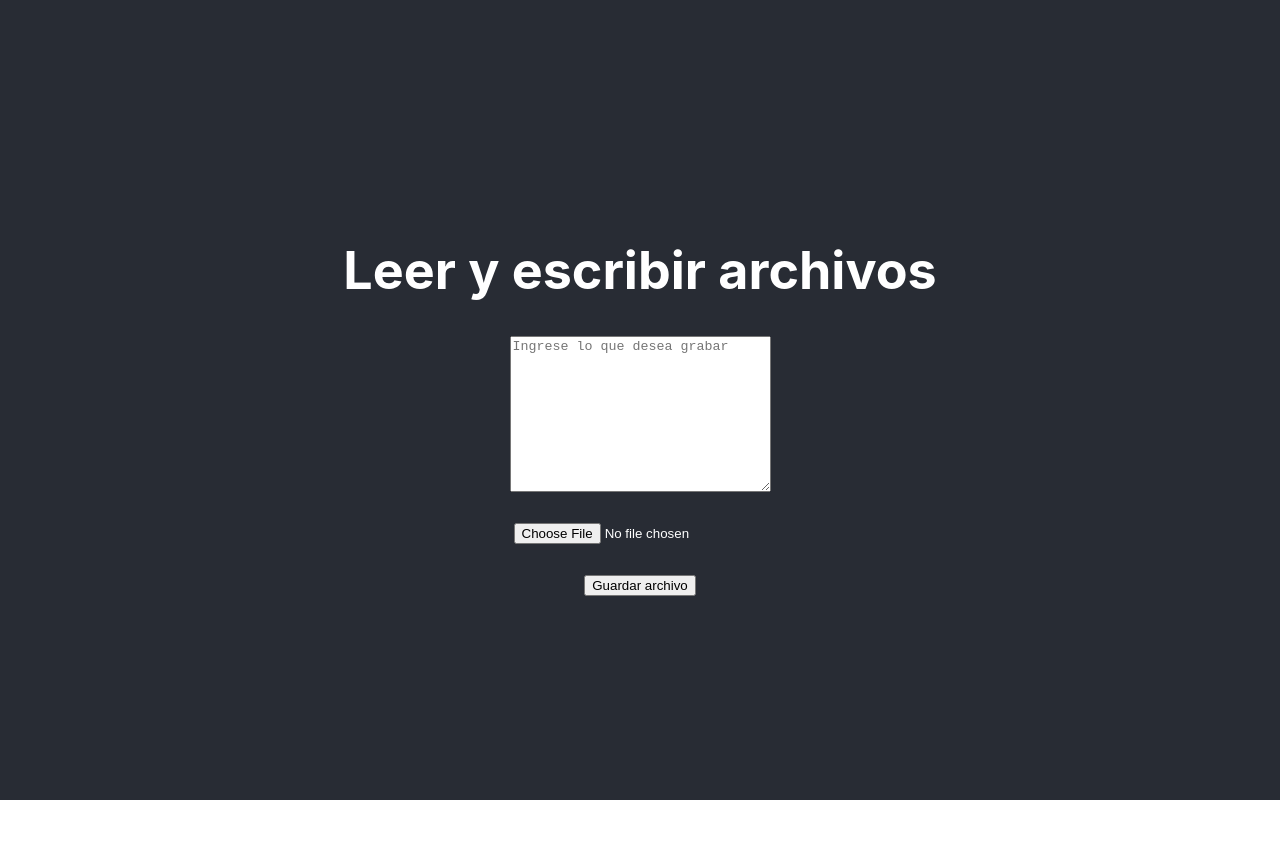
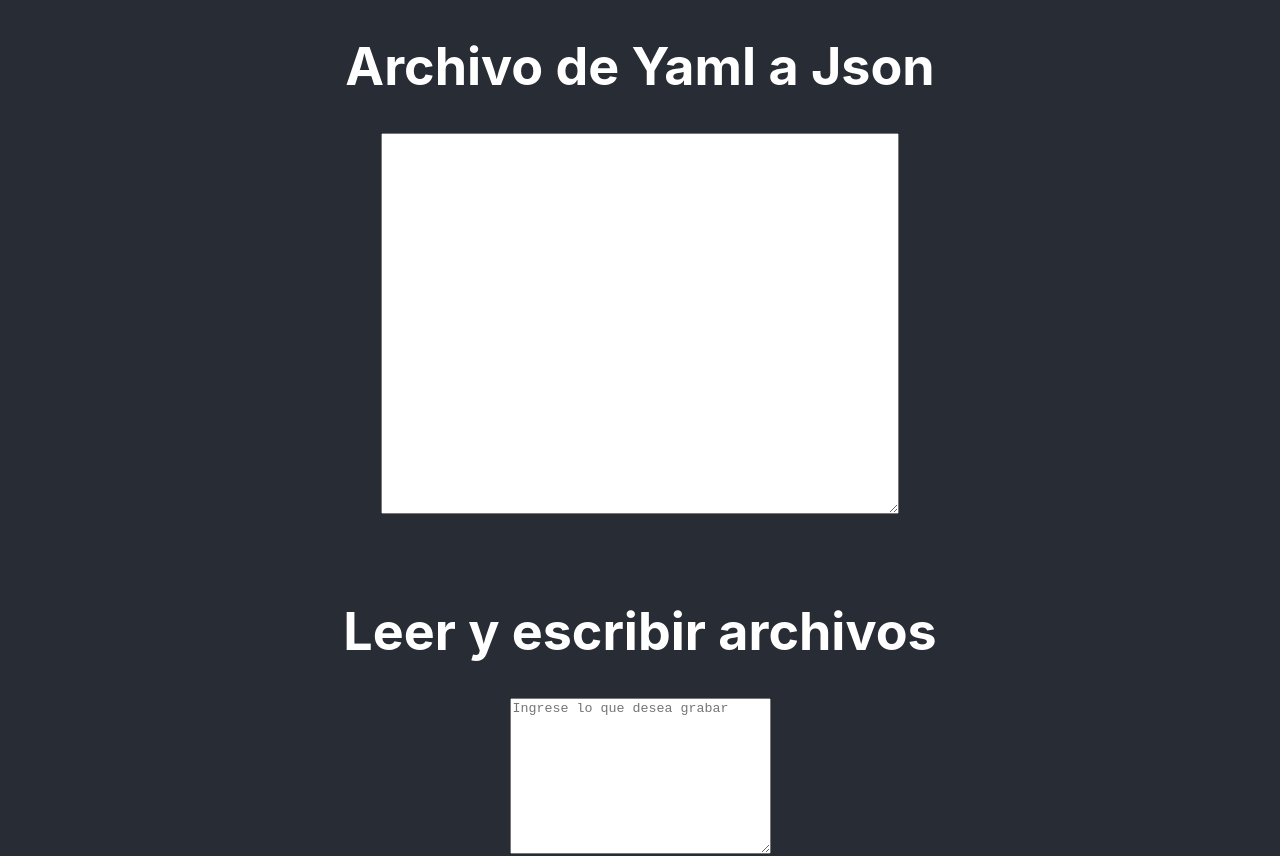
Before and after one commit to topitosnook/desafio-interfaz-equifax, a React (Create React App) app: page / in a window 1280 px wide. Shown: the top 856 px of the page. Before the commit the page ends 800 px from the top, so only its background shows below. Built offline with nearby package versions, Linux system fonts and the light colour scheme.

Commit message:
pruebas para leer y guardar archivos, para el squad

```diff
--- a/package.json
+++ b/package.json
@@ -7,6 +7,7 @@
     "@testing-library/react": "^11.2.7",
     "@testing-library/user-event": "^12.8.3",
     "file-saver": "^2.0.5",
+    "js-yaml": "^4.1.0",
     "react": "^17.0.2",
     "react-dom": "^17.0.2",
     "react-scripts": "4.0.3",
--- a/src/App.js
+++ b/src/App.js
@@ -1,13 +1,25 @@
 import { useState } from 'react';
 import { saveAs } from 'file-saver';
 import './App.css';
+import { load } from 'js-yaml'
+import { render } from 'react-dom'
+import React from 'react'
 
 function App() {
-
+//https://stackblitz.com/edit/react-yaml
   const [myValue, setMyValue] = useState('')
 
+  const [text, setText] = React.useState('')
+  const [output, setOutput] = React.useState('')
+
+
+  const log = ({target: {value: text}})  => Promise.resolve(text)
+    .then(load)
+    .then(t => JSON.stringify(t, null, 2))
+    .then(setOutput)
+    .then(() => localStorage.setItem('text', text))
+
   const createFile = () => {
-
     const blob = new Blob([myValue], { type: 'text/plain;charset=utf-8' }) // dar formato yaml
     saveAs(blob, 'mi-archivo.txt');
   }
@@ -24,6 +36,7 @@ function App() {
     fileReader.onload = () => {
       console.log(fileReader.result);
       setMyValue(fileReader.result);
+      setText(fileReader.result)
     }
 
     fileReader.onerror = () => {
@@ -36,6 +49,22 @@ function App() {
   return (
     <div className="App">
       <header className="App-header">
+
+
+    <h1>Archivo de Yaml a Json</h1>
+      <textarea
+        cols="30"
+        rows="25"
+        onChange={log}
+        defaultValue={text}
+        style={{width: '40%'}}>
+      </textarea>
+      <pre>
+        <code>
+          {output}
+        </code>
+      </pre>
+
         <h1>Leer y escribir archivos</h1>
         <textarea
           cols="30"
@@ -44,10 +73,12 @@ function App() {
           value={myValue}
           onChange={(evento) => setMyValue(evento.target.value)}
         ></textarea>
+
         <br />
+
         <input
           type="file"
-          multiple={false}
+          multiple={true}
           onChange={readFile}
         />
 
```
Also changed, not shown: 1 other file (tests, documents, lock files or other folders).
